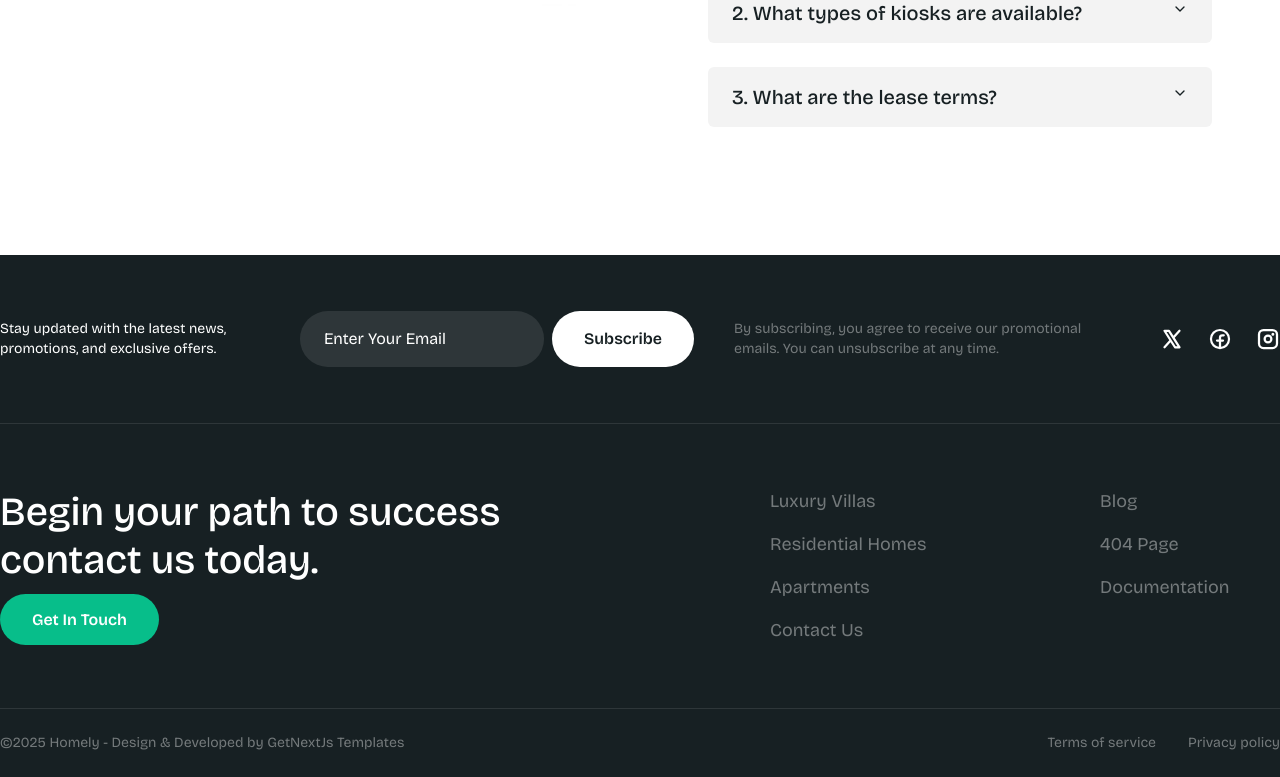
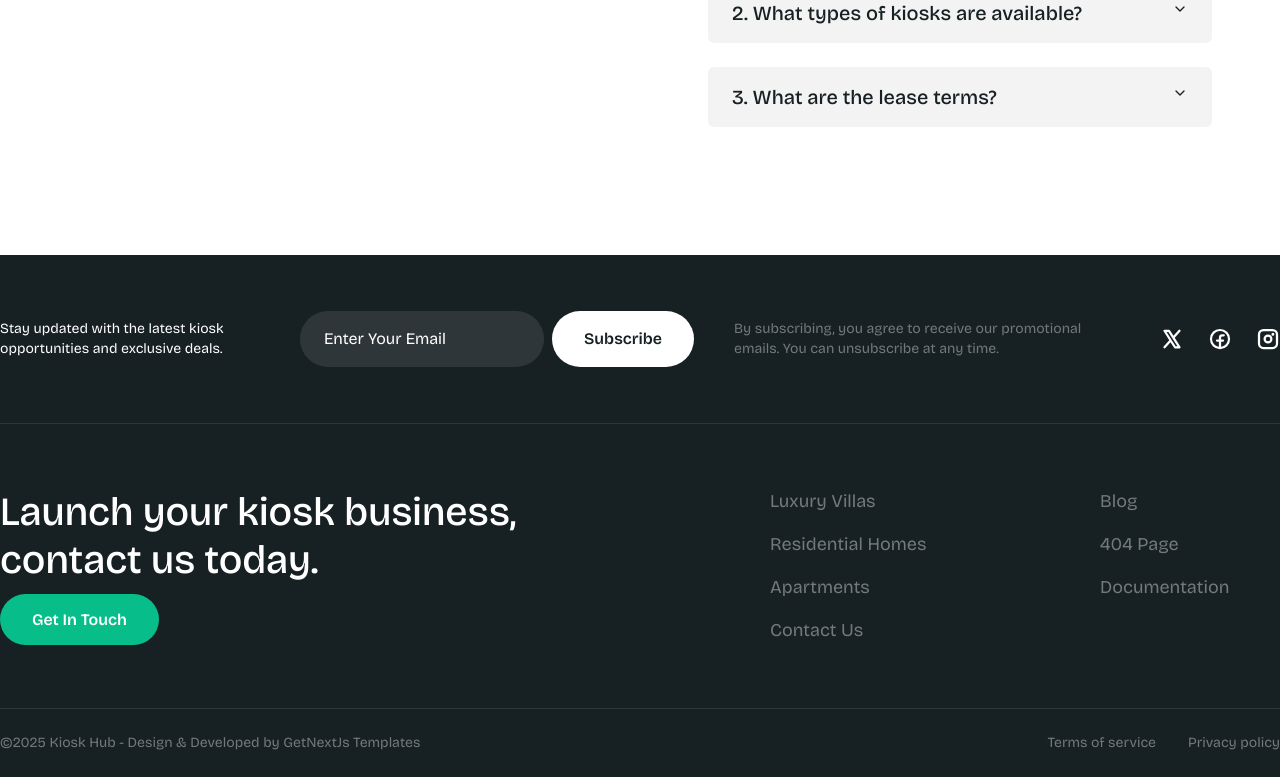
Before and after one commit to kiraabe/homely.1.2, a Next.js app: page / in a window 1280 px wide. Shown: the part 6150-6927 px from the top of the page. Built offline with nearby package versions, Linux system fonts and the light colour scheme.

Commit message:
Update footer content to reflect kiosk business focus

```diff
--- a/src/components/Layout/Footer/index.tsx
+++ b/src/components/Layout/Footer/index.tsx
@@ -8,8 +8,8 @@ const Footer = () => {
       <div className="container mx-auto max-w-8xl pt-14 px-4 sm:px-6 lg:px-0">
         <div className="flex lg:items-center justify-between items-end lg:gap-11 pb-14 border-b border-white/10 lg:flex-nowrap flex-wrap gap-6">
           <p className="text-white text-sm lg:max-w-1/5">
-            Stay updated with the latest news,
-            promotions, and exclusive offers.
+            Stay updated with the latest kiosk
+            opportunities and exclusive deals.
           </p>
           <div className="flex lg:flex-row flex-col items-center lg:gap-10 gap-3">
             <div className="flex gap-2 lg:order-1 order-2">
@@ -38,8 +38,8 @@ const Footer = () => {
           <div className="grid grid-cols-12 sm:gap-10 gap-y-6">
             <div className="md:col-span-7 col-span-12">
               <h2 className="text-white leading-[1.2] text-40 font-medium mb-6 lg:max-w-3/4">
-                Begin your path to
-                success contact us today.
+                Launch your kiosk business,
+                contact us today.
               </h2>
               <Link href="/contactus" className="bg-primary text-base font-semibold py-4 px-8 rounded-full text-white hover:bg-white hover:text-dark duration-300 hover:cursor-pointer">
                 Get In Touch
@@ -71,7 +71,7 @@ const Footer = () => {
         </div>
         <div className="flex justify-between md:flex-nowrap flex-wrap items-center py-6 gap-6">
           <p className="text-white/40 text-sm ">
-            ©2025 Homely - Design & Developed by <Link href="https://getnextjstemplates.com/" className="hover:text-primary" target="_blanck">GetNextJs Templates</Link>
+            ©2025 Kiosk Hub - Design & Developed by <Link href="https://getnextjstemplates.com/" className="hover:text-primary" target="_blanck">GetNextJs Templates</Link>
           </p>
           <div className="flex gap-8 items-center">
             <Link href="#" className="text-white/40 hover:text-primary text-sm">
```
